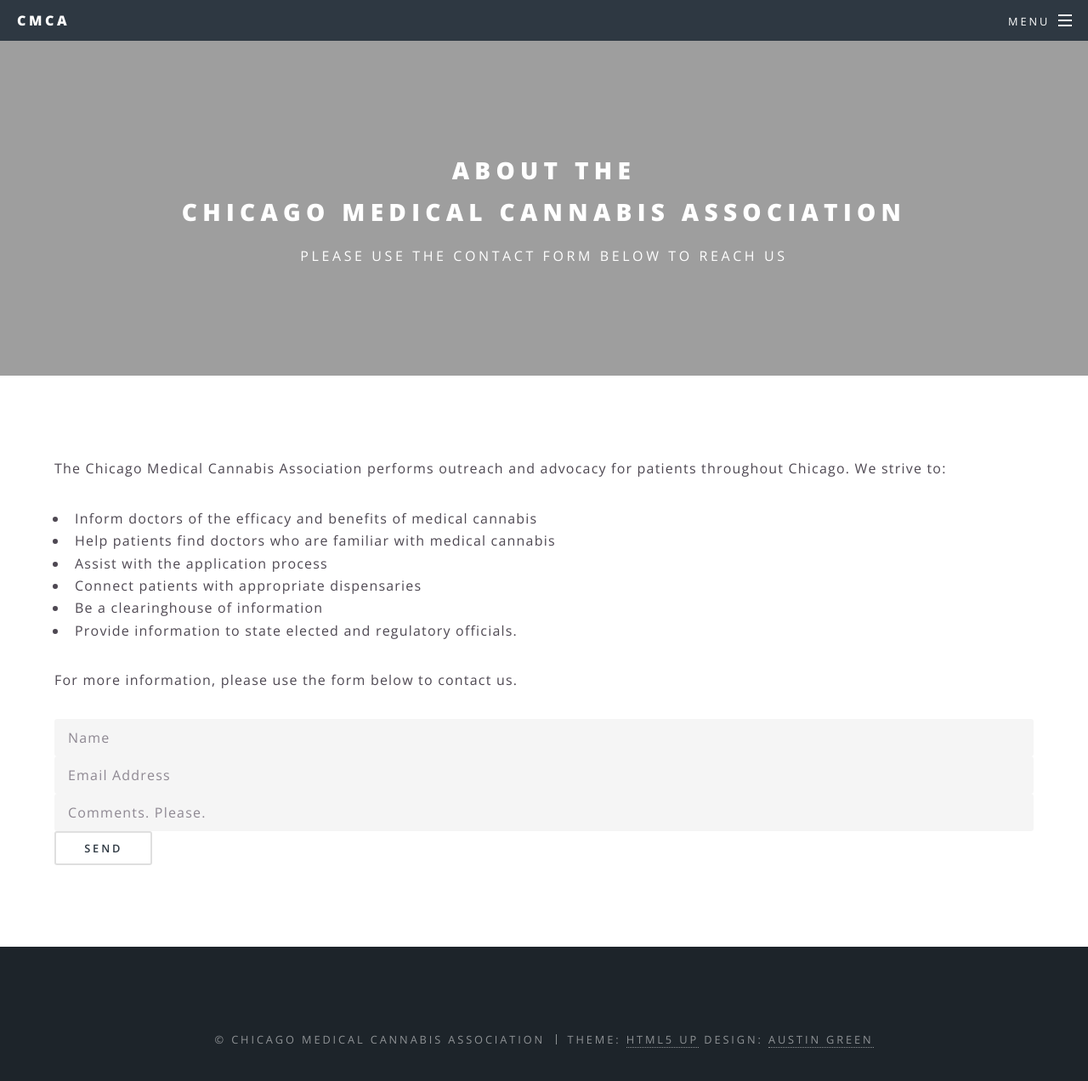
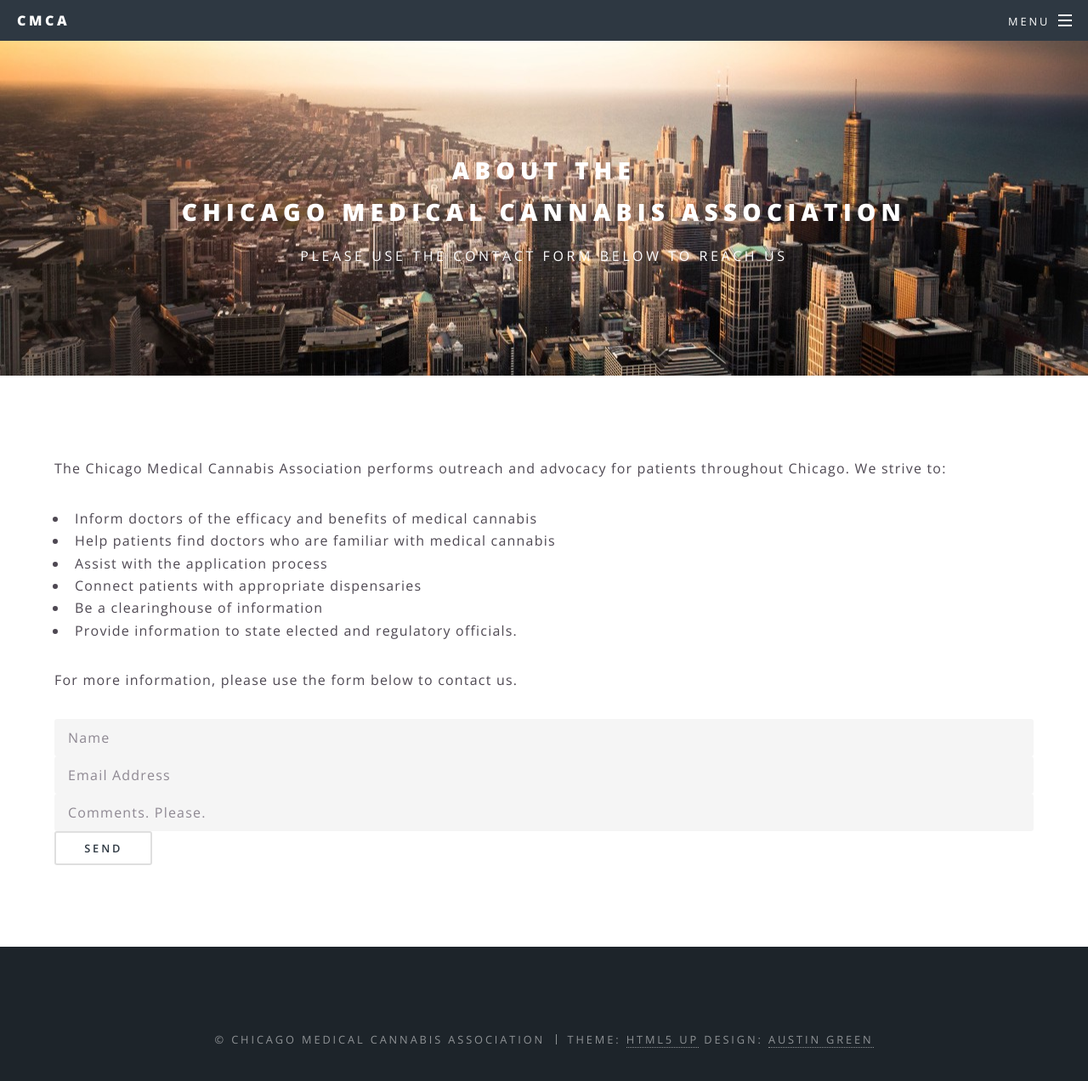
Before and after one commit to cloudzombie/CMCA, a Jekyll site: the page built from about.md, in a window 1280 px wide and 1326 px high. Shown: the top 1272 px of the window at 85% size. Built offline with Jekyll 4.4.1, drawn with Linux system fonts in a browser that asks for light colours.

Commit message:
swapped photos

```diff
--- a/about.md
+++ b/about.md
@@ -3,7 +3,7 @@
 title: About The<br/>Chicago Medical Cannabis Association
 description: Please use the contact form below to reach us
 permalink: /about-us/
-banner: images/AdobeStock_89650443.jpeg
+banner: images/banner.jpg
 ---
 
 The Chicago Medical Cannabis Association performs outreach and advocacy for patients throughout Chicago. We strive to:
```
